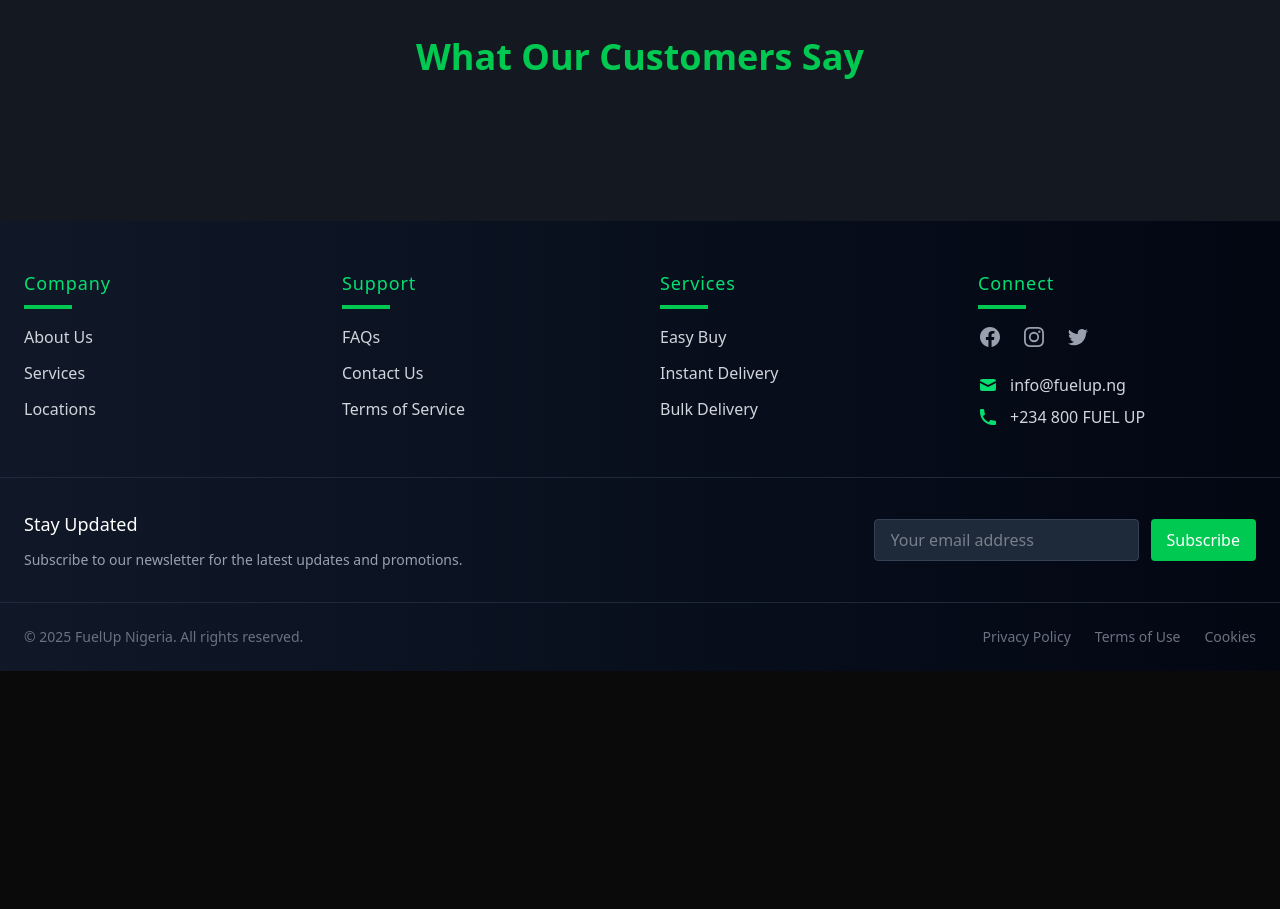
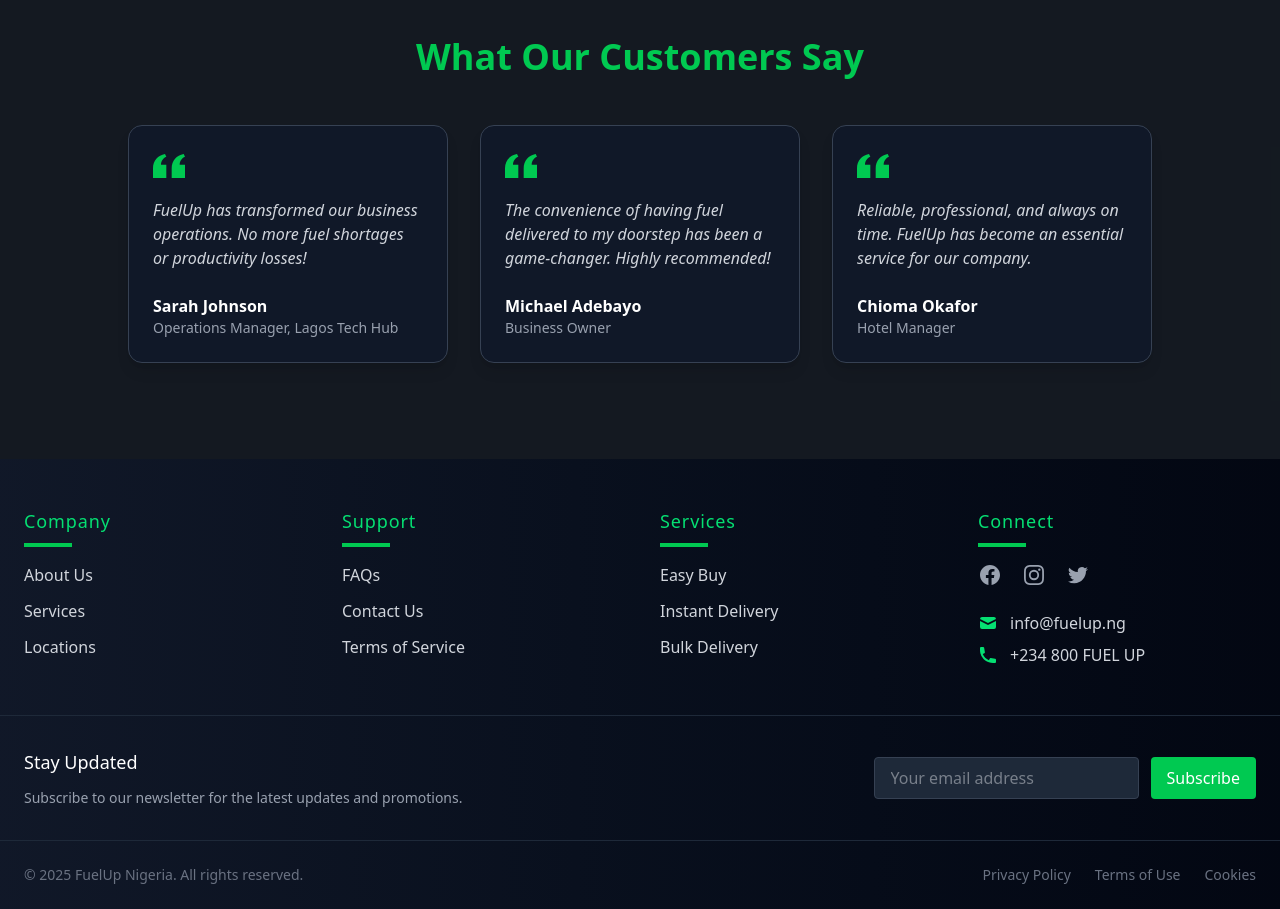
Before and after one commit to Adeboye22/user-fuelup, a React (Vite) app: page / in a window 1280 px wide. Shown: the part 4680-5589 px from the top of the page. Before the commit the page ends 5351 px from the top, so only its background shows below. Built offline with nearby package versions, Linux system fonts and the light colour scheme.

Commit message:
added testimonials section

```diff
--- a/src/pages/Home.jsx
+++ b/src/pages/Home.jsx
@@ -121,6 +121,44 @@ const Home = () => {
       <div className="py-24 bg-gray-800/50">
         <div className="container mx-auto px-4">
           <h2 className="text-3xl md:text-4xl font-bold text-green-500 mb-12 text-center">What Our Customers Say</h2>
+
+          <div className="grid md:grid-cols-3 gap-8 max-w-5xl mx-auto">
+            {[
+              {
+                quote: "FuelUp has transformed our business operations. No more fuel shortages or productivity losses!",
+                name: "Sarah Johnson",
+                title: "Operations Manager, Lagos Tech Hub"
+              },
+              {
+                quote: "The convenience of having fuel delivered to my doorstep has been a game-changer. Highly recommended!",
+                name: "Michael Adebayo",
+                title: "Business Owner"
+              },
+              {
+                quote: "Reliable, professional, and always on time. FuelUp has become an essential service for our company.",
+                name: "Chioma Okafor",
+                title: "Hotel Manager"
+              }
+            ].map((testimonial, index) => (
+              <motion.div
+                key={index}
+                className="bg-gray-900 p-6 rounded-xl shadow-lg border border-gray-700"
+                whileHover={{ y: -5 }}
+                transition={{ duration: 0.3 }}
+              >
+                <div className="mb-4 text-green-500">
+                  <svg className="w-8 h-8" fill="currentColor" viewBox="0 0 24 24">
+                    <path d="M14.017 21v-7.391c0-5.704 3.731-9.57 8.983-10.609l.995 2.151c-2.432.917-3.995 3.638-3.995 5.849h4v10h-9.983zm-14.017 0v-7.391c0-5.704 3.748-9.57 9-10.609l.996 2.151c-2.433.917-3.996 3.638-3.996 5.849h3.983v10h-9.983z" />
+                  </svg>
+                </div>
+                <p className="text-gray-300 mb-6 italic">{testimonial.quote}</p>
+                <div>
+                  <p className="font-semibold text-white">{testimonial.name}</p>
+                  <p className="text-sm text-gray-400">{testimonial.title}</p>
+                </div>
+              </motion.div>
+            ))}
+          </div>
         </div>
       </div>
     </div>
```
